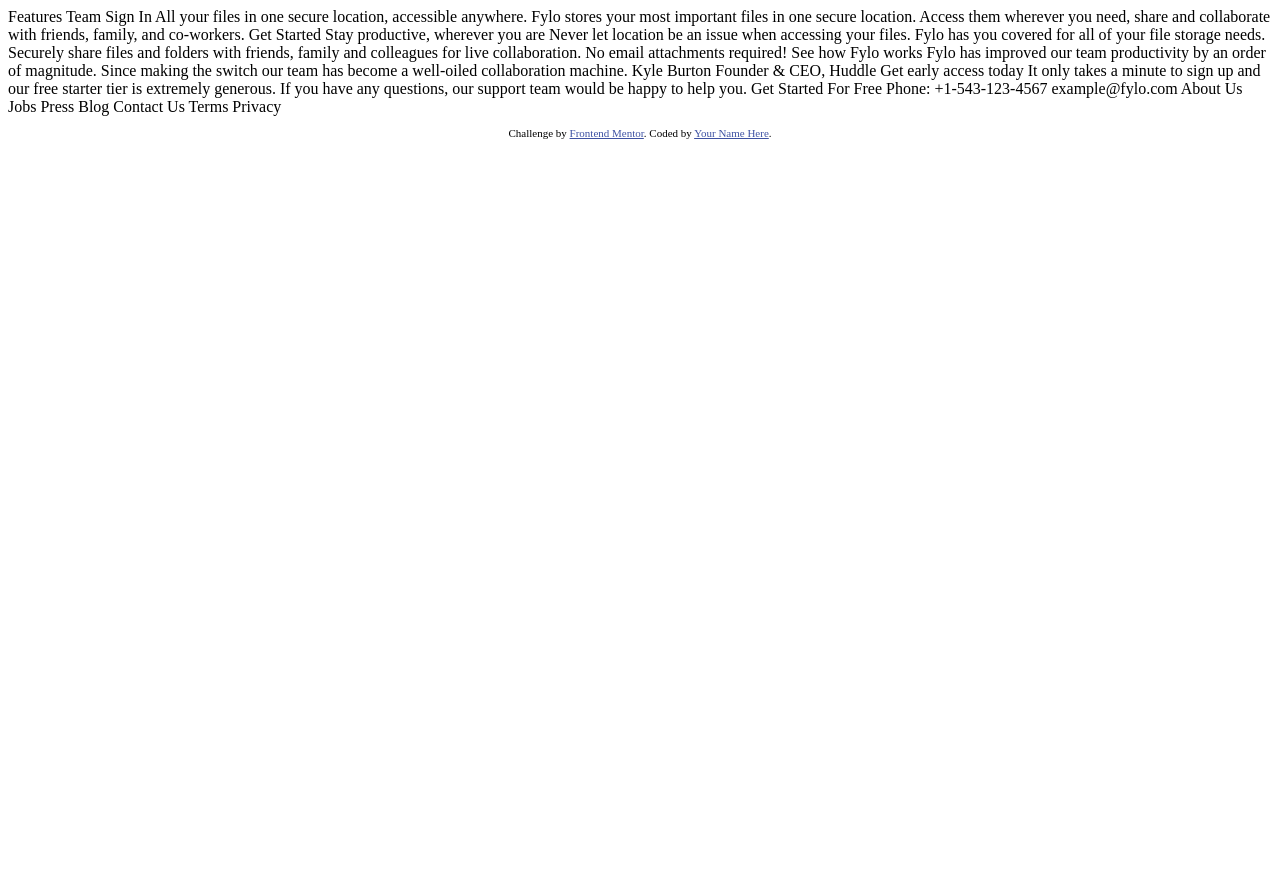
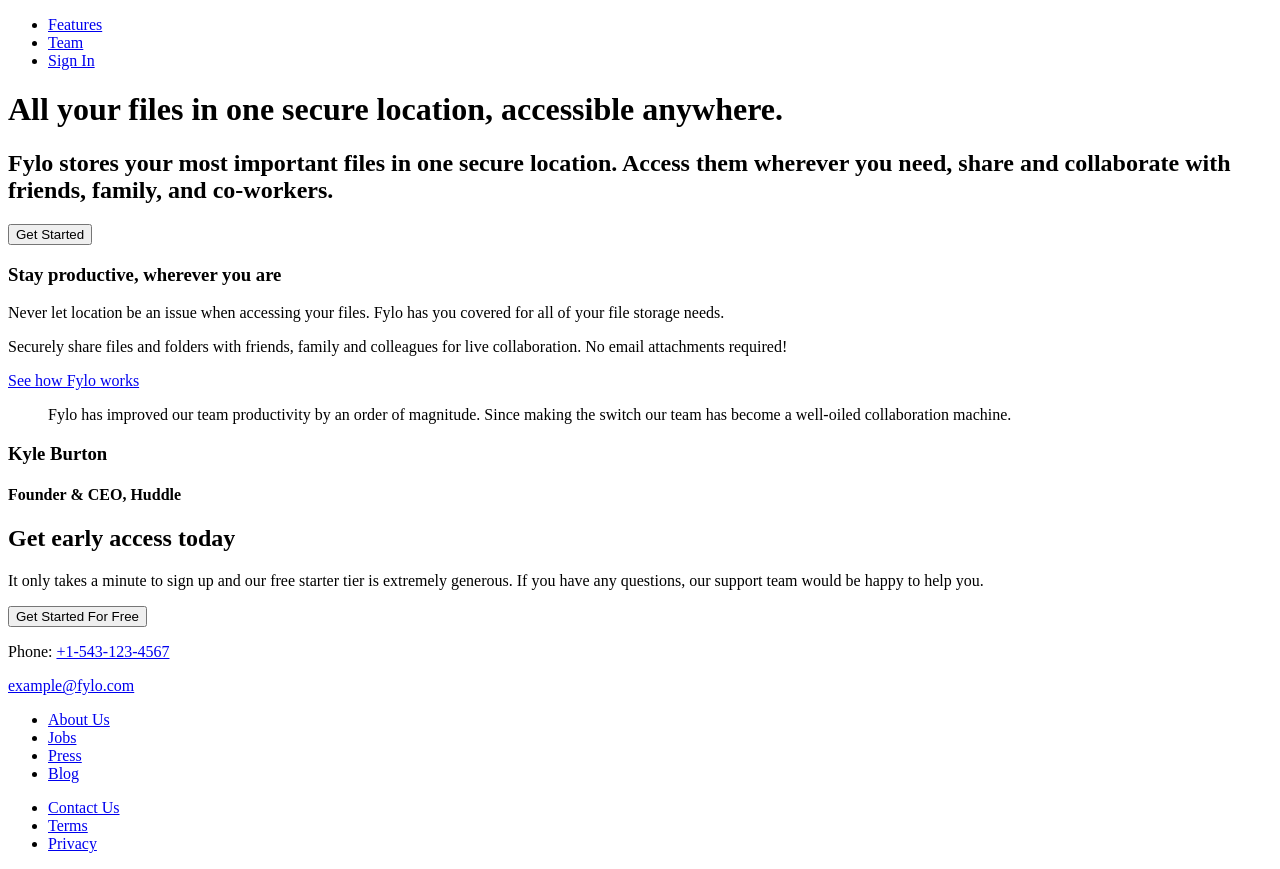
Before and after one commit to mariomc/rwd-flag, a plain HTML site: page index.html in a window 1280 px wide. Before the commit the page ends 800 px from the top, so only its background shows below. Drawn offline with Linux system fonts and the light colour scheme.

Commit message:
Update index.html
Update index.html

```diff
--- a/index.html
+++ b/index.html
@@ -7,67 +7,62 @@
   <link rel="icon" type="image/png" sizes="32x32" href="./images/favicon-32x32.png">
 
   <title>Frontend Mentor | Fylo landing page with two column layout</title>
-
-  <!-- Feel free to remove these styles or customise in your own stylesheet 👍 -->
-  <style>
-    .attribution { font-size: 11px; text-align: center; }
-    .attribution a { color: hsl(228, 45%, 44%); }
-  </style>
 </head>
 <body>
 
-  Features
-  Team
-  Sign In
+  <nav>
+    <ul>
+      <li><a href="#">Features</a></li>
+      <li><a href="#">Team</a></li>
+      <li><a href="#">Sign In</a></li>
+    </ul>
+  </nav>
 
-  All your files in one secure location, accessible anywhere.
+  <h1>All your files in one secure location, accessible anywhere.</h1>
 
-  Fylo stores your most important files in one secure location.
+  <h2>Fylo stores your most important files in one secure location.
   Access them wherever you need, share and collaborate with friends,
-  family, and co-workers.
+  family, and co-workers.</h2>
 
-  Get Started
+  <button>Get Started</button>
 
-  Stay productive, wherever you are
+  <h3>Stay productive, wherever you are</h3>
 
-  Never let location be an issue when accessing your files. Fylo has you
-  covered for all of your file storage needs.
+  <p>Never let location be an issue when accessing your files. Fylo has you
+  covered for all of your file storage needs.</p>
 
-  Securely share files and folders with friends, family and colleagues for
-  live collaboration. No email attachments required!
+  <p>Securely share files and folders with friends, family and colleagues for
+  live collaboration. No email attachments required!</p>
 
-  See how Fylo works
+  <a href="#">See how Fylo works</a>
 
-  Fylo has improved our team productivity by an order of magnitude. Since
-  making the switch our team has become a well-oiled collaboration machine.
+  <blockquote>Fylo has improved our team productivity by an order of magnitude. Since
+  making the switch our team has become a well-oiled collaboration machine.</blockquote>
 
-  Kyle Burton
-  Founder & CEO, Huddle
+  <h3>Kyle Burton</h3>
+  <h4>Founder & CEO, Huddle</h4>
 
-  Get early access today
+  <h2>Get early access today</h2>
 
-  It only takes a minute to sign up and our free starter tier is extremely generous.
-  If you have any questions, our support team would be happy to help you.
+  <p>It only takes a minute to sign up and our free starter tier is extremely generous.
+  If you have any questions, our support team would be happy to help you.</p>
 
-  Get Started For Free
+  <button>Get Started For Free</button>
 
-  Phone: +1-543-123-4567
-  example@fylo.com
+  <p>Phone: <a href="#">+1-543-123-4567</a></p>
+  <p><a href="mailto:example@fylo.com">example@fylo.com</a></p>
 
-  About Us
-  Jobs
-  Press
-  Blog
+  <ul>
+    <li><a href="#">About Us</a></li>
+    <li><a href="#">Jobs</a></li>
+    <li><a href="#">Press</a></li>
+    <li><a href="#">Blog</a></li>
+  </ul>
 
-  Contact Us
-  Terms
-  Privacy
-
-  <footer>
-    <p class="attribution">
-      Challenge by <a href="https://www.frontendmentor.io?ref=challenge" target="_blank">Frontend Mentor</a>.
-      Coded by <a href="#">Your Name Here</a>.
-    </p>
-  </footer>
+  <ul>
+    <li><a href="#">Contact Us</a></li>
+    <li><a href="#">Terms</a></li>
+    <li><a href="#">Privacy</a></li>
+  </ul>
 </body>
 </html>
```
